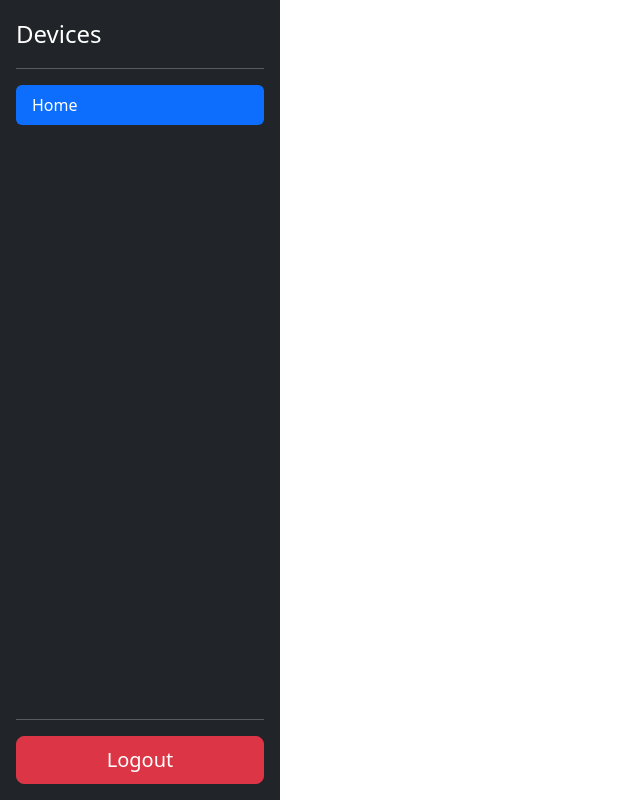
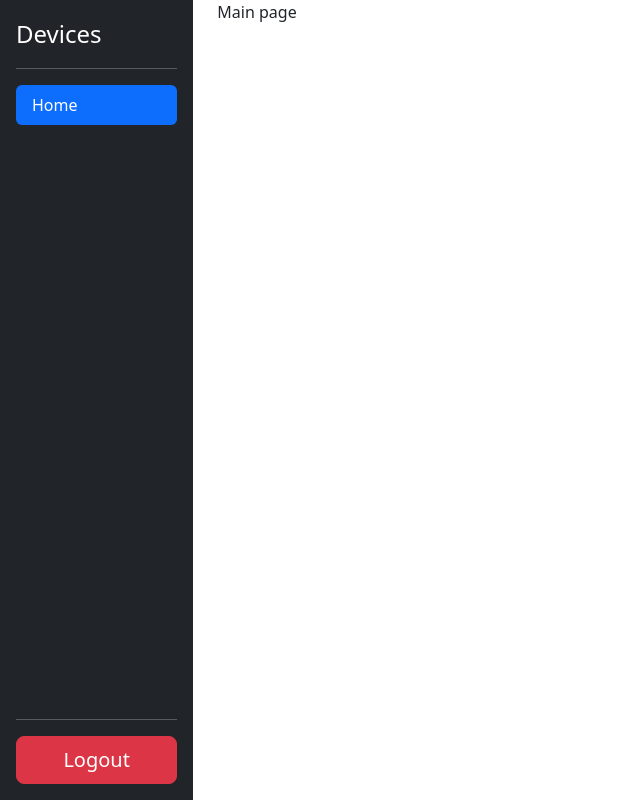
Before and after one commit to iAnisdev/demms, a Next.js app: page / in a window 1280 px wide. Shown: the whole page, without its empty margins (0-640 px from the left). Built offline with nearby package versions, Linux system fonts and the light colour scheme.

Commit message:
layout setup

```diff
--- /dev/null
+++ b/src/Layout/main.js
@@ -0,0 +1,41 @@
+import Head from "next/head";
+import "./layout.css";
+export default function MainLayout({ children }) {
+  return (
+    <main className="main">
+      <Head>
+        <title>DEMM System Dashboard</title>
+      </Head>
+      <div class="row">
+        <div class="col-2">
+          <div
+            class="d-flex flex-column flex-shrink-0 p-3 text-white bg-dark"
+            style={{ height: "100vh" }}
+          >
+            <a
+              href="/"
+              class="d-flex align-items-center mb-3 mb-md-0 me-md-auto text-white text-decoration-none"
+            >
+              <span class="fs-4">Devices</span>
+            </a>
+            <hr />
+            <ul class="nav nav-pills flex-column mb-auto">
+              <li class="nav-item">
+                <a href="#" class="nav-link active" aria-current="page">
+                  Home
+                </a>
+              </li>
+            </ul>
+            <hr />
+            <div class="dropdown">
+              <button className="w-100 btn btn-lg btn-danger" type="submit">
+                Logout
+              </button>
+            </div>
+          </div>
+        </div>
+        <div class="col-10">{children}</div>
+      </div>
+    </main>
+  );
+}
--- a/src/pages/index.js
+++ b/src/pages/index.js
@@ -1,36 +1,9 @@
-import Head from "next/head";
-import "./home.css";
+import MainLayout from "@/Layout/main";
+
 export default function Home() {
   return (
-    <main className="main">
-      <Head>
-        <title>DEMM System Dashboard</title>
-      </Head>
-      <div
-        class="d-flex flex-column flex-shrink-0 p-3 text-white bg-dark"
-        style={{ width: "280px", height: "100vh" }}
-      >
-        <a
-          href="/"
-          class="d-flex align-items-center mb-3 mb-md-0 me-md-auto text-white text-decoration-none"
-        >
-          <span class="fs-4">Devices</span>
-        </a>
-        <hr />
-        <ul class="nav nav-pills flex-column mb-auto">
-          <li class="nav-item">
-            <a href="#" class="nav-link active" aria-current="page">
-              Home
-            </a>
-          </li>
-        </ul>
-        <hr />
-        <div class="dropdown">
-          <button className="w-100 btn btn-lg btn-danger" type="submit">
-            Logout
-          </button>
-        </div>
-      </div>
-    </main>
+    <MainLayout>
+      <p>Main page</p>
+    </MainLayout>
   );
 }
```
Also changed, not shown: src/Layout/layout.css (renamed from src/pages/home.css).
